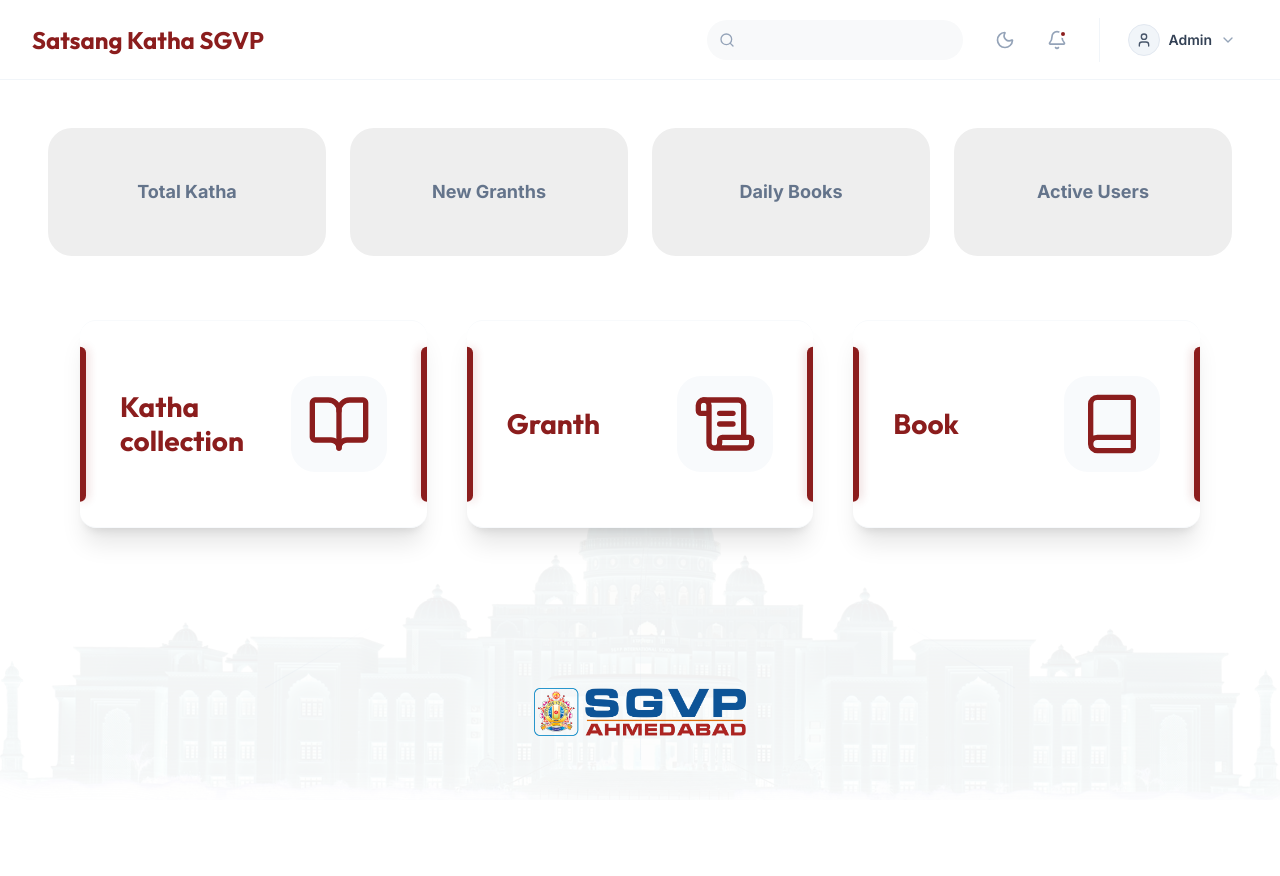
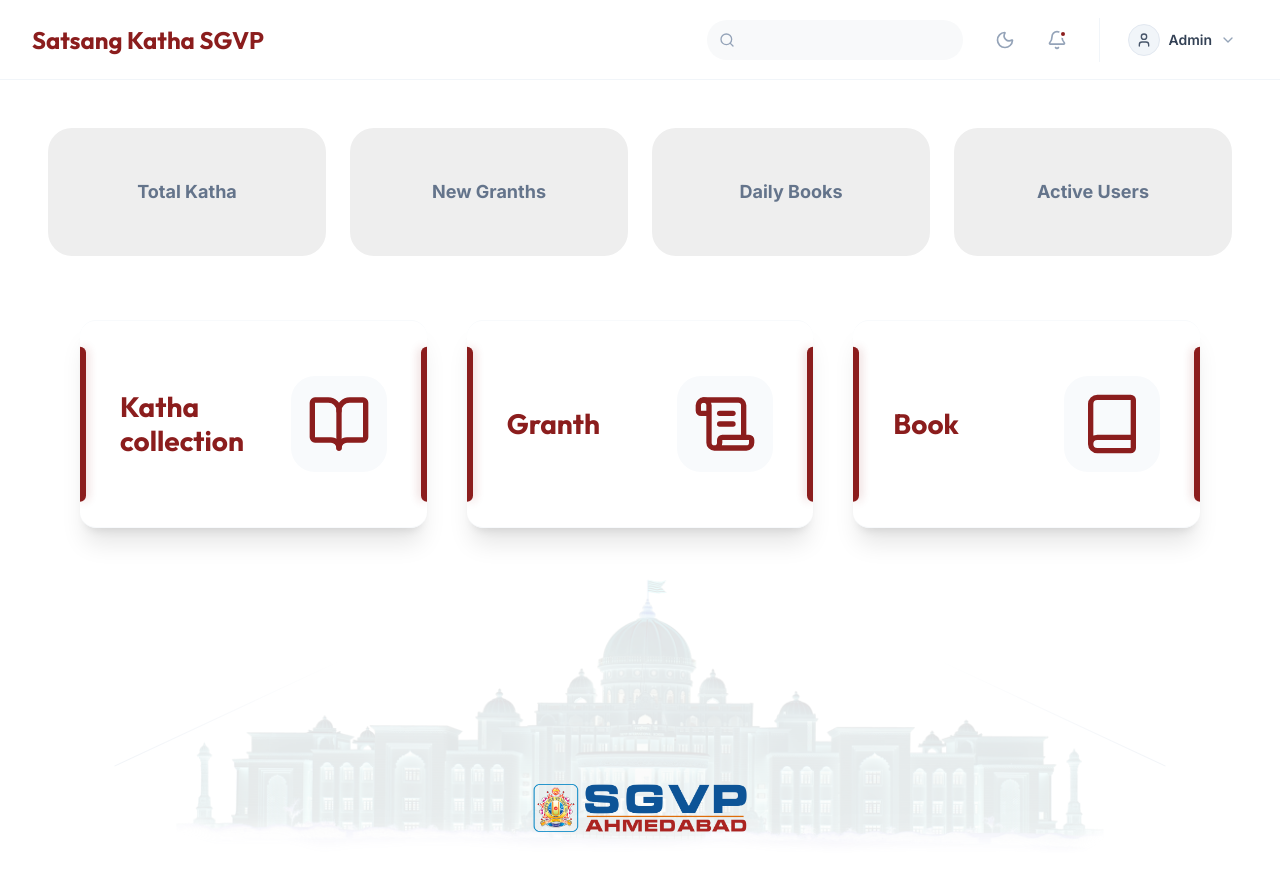
Before and after one commit to harshkathrotiya/Katha-frontend, a Next.js app: page / in a window 1280 px wide. Shown: the top 876 px of the page. Before the commit the page ends 800 px from the top, so only its background shows below. Built offline with nearby package versions, Linux system fonts and the light colour scheme.

Commit message:
refactor: building image size on dashboard

```diff
--- a/src/app/(main)/(app)/page.tsx
+++ b/src/app/(main)/(app)/page.tsx
@@ -83,32 +83,32 @@
             {/* Bottom Visual Elements */}
             <div className="mt-auto pt-12 md:pt-24 pb-4 flex flex-col items-center justify-center">
                 {/* Silhouette Effect */}
-                <div className="absolute bottom-0 left-0 w-full opacity-[0.05] dark:opacity-[0.11] pointer-events-none select-none invert dark:invert-0 z-0 overflow-hidden h-[150px] md:h-auto">
+                <div className="absolute bottom-[10%] left-1/2 -translate-x-1/2 w-full max-w-[1600px] opacity-[0.11] dark:opacity-[0.2] pointer-events-none select-none invert dark:invert-0 z-0 overflow-visible h-48 md:h-[420px]">
                     <Image
                         src="/images/SGVP-building.png"
                         alt="Temple Silhouette"
                         width={1600}
                         height={500}
-                        className="w-full h-full md:h-auto object-bottom md:object-contain scale-125 md:scale-105 translate-y-[10px] md:translate-y-[2px]"
+                        className="w-full h-full object-bottom md:object-contain scale-[1.4] md:scale-[1.25] translate-y-0"
                         priority
                     />
                 </div>
 
-                {/* Diagonal Decor Lines (from screenshot) - Hidden on Mobile */}
-                <div className="absolute bottom-20 left-1/4 w-[1px] h-32 bg-gradient-to-t from-slate-200 dark:from-slate-800 to-transparent rotate-[60deg] opacity-40 hidden xl:block" />
-                <div className="absolute bottom-10 left-1/2 w-[1px] h-48 bg-gradient-to-t from-slate-200 dark:from-slate-800 to-transparent opacity-40 hidden xl:block" />
-                <div className="absolute bottom-20 right-1/4 w-[1px] h-32 bg-gradient-to-t from-slate-200 dark:from-slate-800 to-transparent -rotate-[60deg] opacity-40 hidden xl:block" />
+                {/* Left/Right Diagonal Decor Lines (from screenshot) */}
+                <div className="absolute bottom-10 left-[18%] w-[1px] h-64 bg-gradient-to-t from-slate-200 dark:from-slate-800 to-transparent rotate-[65deg] opacity-50 hidden xl:block z-10" />
+                <div className="absolute bottom-10 right-[18%] w-[1px] h-64 bg-gradient-to-t from-slate-200 dark:from-slate-800 to-transparent -rotate-[65deg] opacity-50 hidden xl:block z-10" />
 
-                {/* SGVP Logo */}
-                <div className="relative z-20 hover:scale-105 transition-transform duration-500 cursor-pointer pt-8 md:pt-0">
+                {/* SGVP Logo - Centered over building silhouette */}
+                <div className="absolute bottom-12 left-1/2 -translate-x-1/2 z-20 hover:scale-105 transition-transform duration-500 cursor-pointer">
                     <Image
                         src="/images/Logoooo.png"
                         alt="SGVP Logo"
-                        width={160}
-                        height={60}
+                        width={140}
+                        height={50}
                         className="h-8 md:h-12 w-auto object-contain dark:brightness-125"
                     />
                 </div>
+                <div className="h-24 md:h-48 w-full" /> {/* Spacer to allow absolute elements space */}
             </div>
         </div>
     );
```
